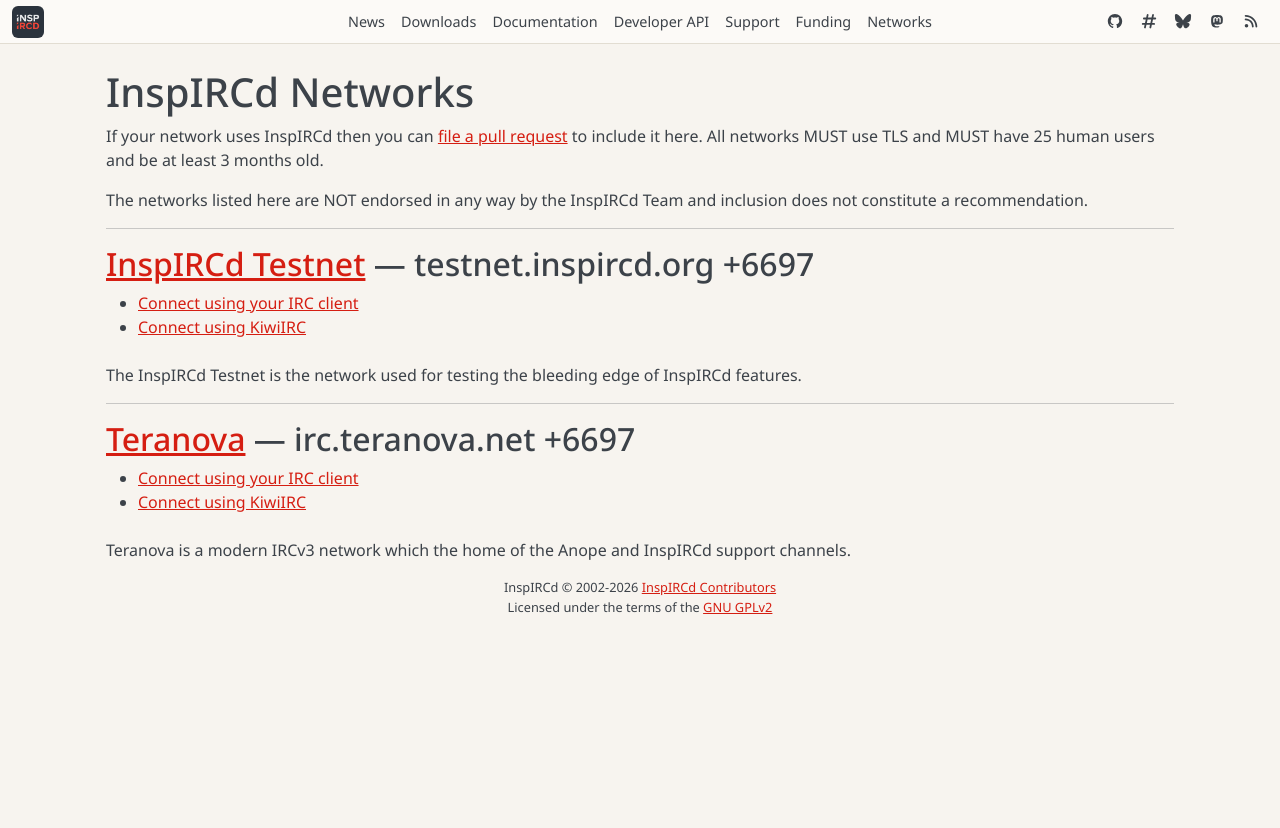
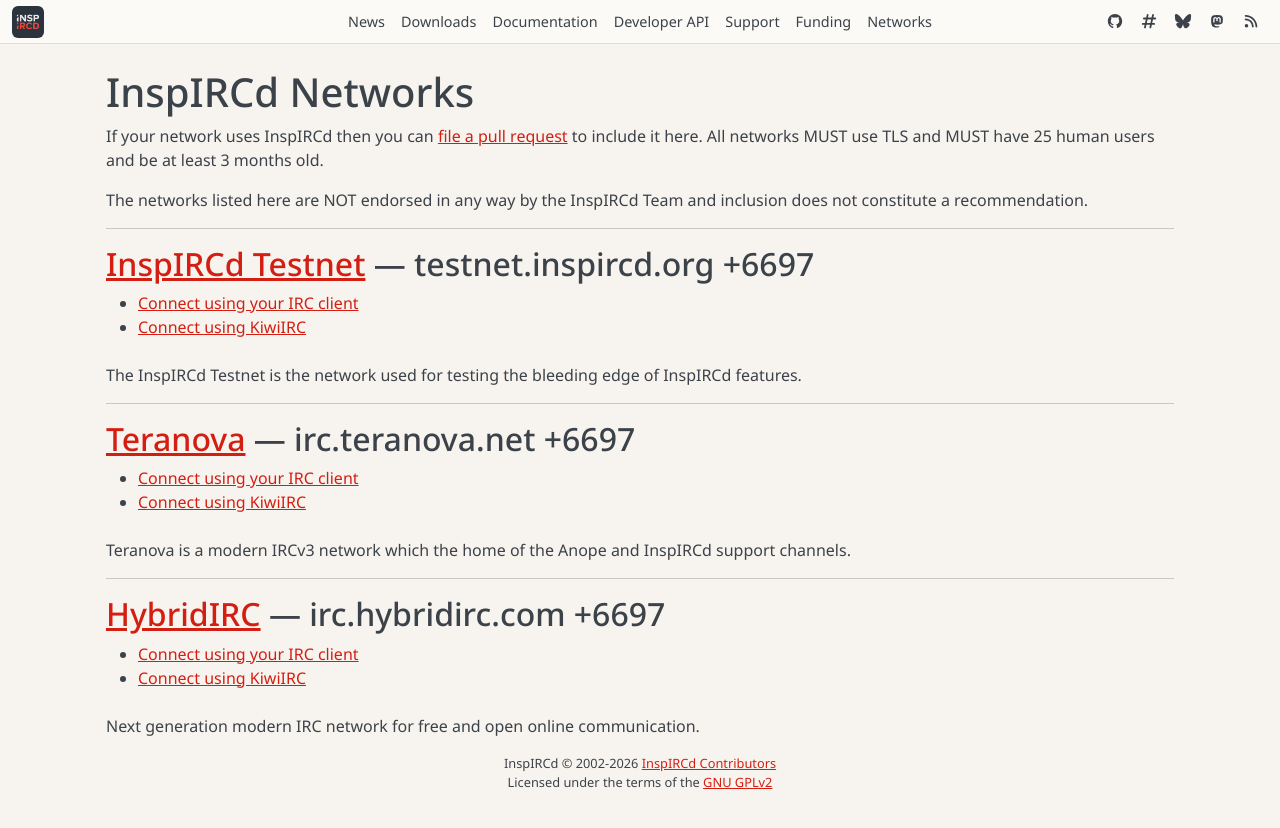
Before and after one commit to gokturkyilmaz/new-inspircd-website, a Jekyll site: the page built from networks.html, in a window 1280 px wide. Shown: the top 828 px of the page. Built offline with Jekyll 4.4.1, drawn with Linux system fonts in a browser that asks for light colours; nearby versions of some CDN libraries.

Commit message:
Add HybridIRC network information
Added HybridIRC network details including contact, description, server host, port, channel, and URL.

```diff
--- a/_data/networks.yml
+++ b/_data/networks.yml
@@ -28,3 +28,13 @@
     port: 6697
     chan: "#teranova"
   url: https://www.teranova.net
+
+- name: HybridIRC
+  contact: HybridIRC Administration <support@hybridirc.com>
+  description: >-
+    Next generation modern IRC network for free and open online communication.
+  server:
+    host: irc.hybridirc.com
+    port: 6697
+    chan: "#hybridirc"
+  url: https://www.hybridirc.com
```
